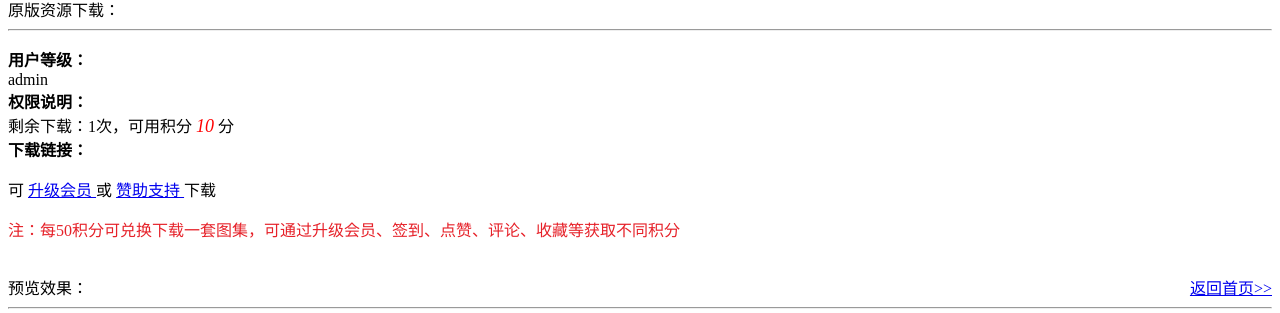
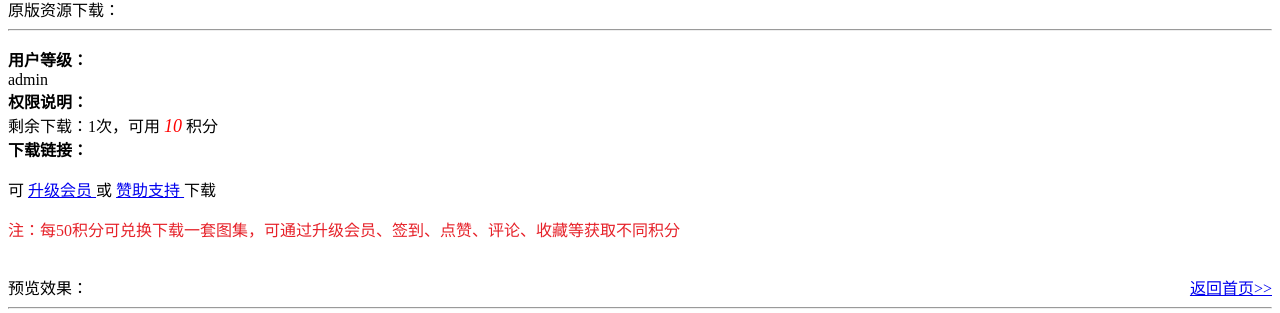
Before and after one commit to zhangbingchi/lexiangtu_pro, a PHP site: the page made by application/index/view/index/thread_views.php in a window 1280 px wide; the page is wider, and only the part inside the window is pictured. Shown: the part 502-815 px from the top of that part. Run offline with PHP 8.4, Linux system fonts and the light colour scheme; the template is opened without the code that fills it: most values are stand-ins (such as "Sample title", 1, 10 or a date in 2020); grey boxes marked "Sample" are stand-in pictures; data that the repository does not hold is empty.

Commit message:
积分系统

```diff
--- a/application/index/view/index/thread_views.php
+++ b/application/index/view/index/thread_views.php
@@ -60,7 +60,7 @@
                         <div class="layui-form-item">
                             <label class="layui-form-label" style="width: auto;"><b>权限说明：</b></label>
                             <div class="layui-input-block">
-                                剩余下载：<span class="downimgp show_text"><?php echo $level_auth['allow_count'] ?></span>次，可用积分 <cite style="color:red;font-size: 18px"><?php echo $user_points ?></cite> 分
+                                剩余下载：<span class="downimgp show_text"><?php echo $level_auth['allow_count'] ?></span>次，可用 <cite style="color:red;font-size: 18px"><?php echo $user_points ?></cite> 积分
                             </div>
                         </div>
                         <div class="layui-form-item">
@@ -116,7 +116,7 @@
                 <div style="min-height:15px; text-align:center">
                     <a href="#comment" style="color:red;font-size: 18px">注册7日内每日首次回复可免费下载</a>
                     <br>
-                    <span><?php echo $content; ?></span>
+<!--                    <span>简介</span>-->
                 </div>
                 <div class="photos">
                     <?php foreach ($thread_images as $value) { ?>
```
